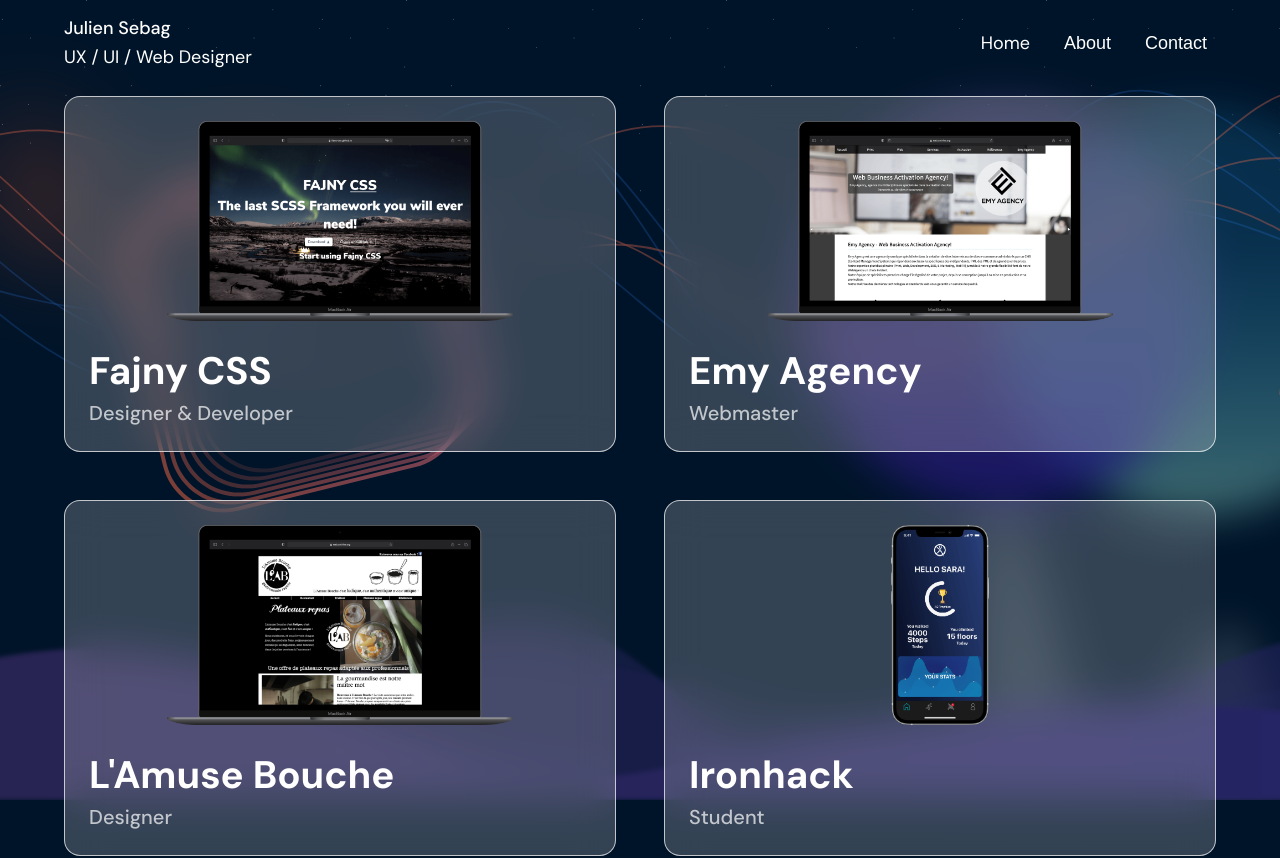
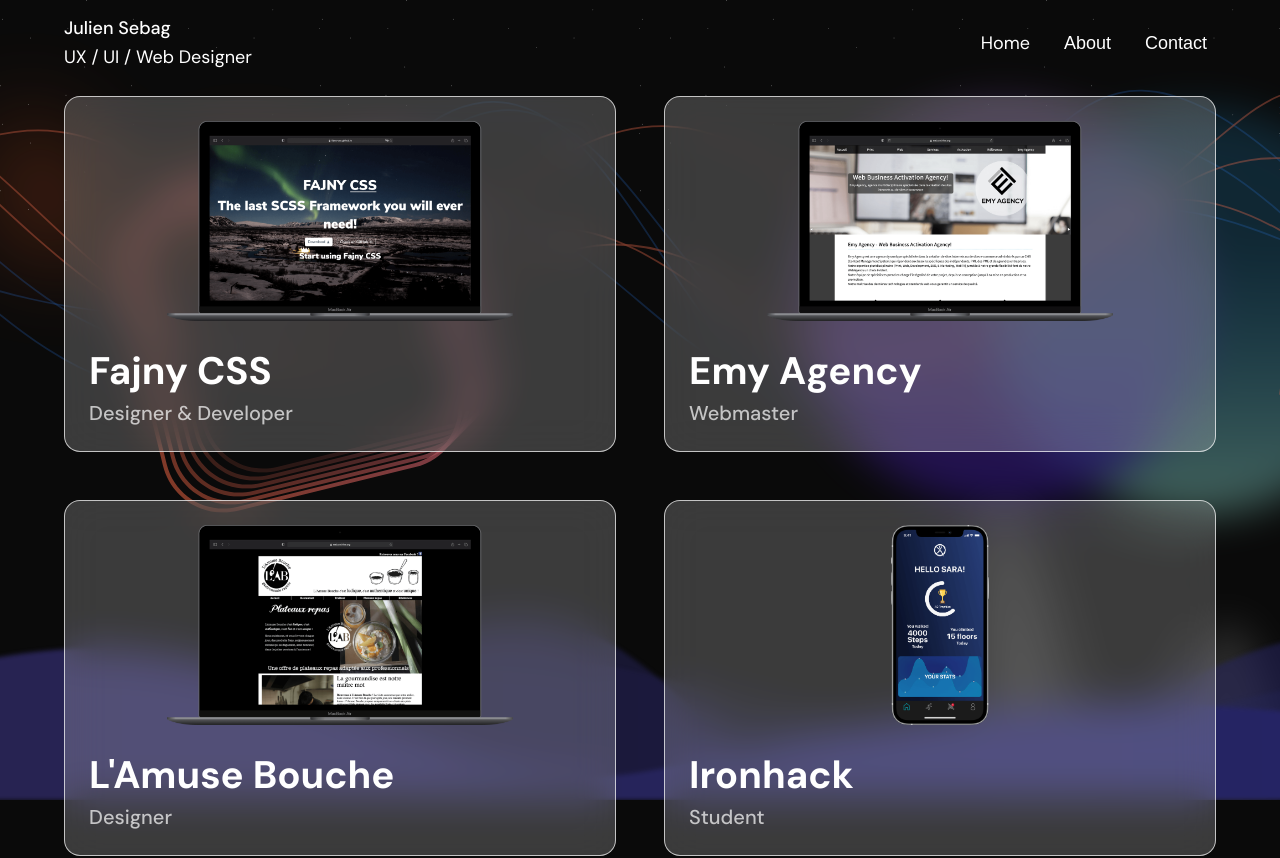
Before and after one commit to JulSeb42/portfolio-2021, a Next.js app: page / in a window 1280 px wide. Shown: the top 858 px of the page. Built offline with nearby package versions, Linux system fonts and the light colour scheme.

Commit message:
Added analytics

```diff
--- a/components/AppHead.js
+++ b/components/AppHead.js
@@ -23,6 +23,22 @@
 
     return (
         <Head>
+            <script
+                async
+                src="https://www.googletagmanager.com/gtag/js?id=UA-171443082-1"
+            />
+
+            <script
+                dangerouslySetInnerHTML={{
+                    __html: `
+                        window.dataLayer = window.dataLayer || [];
+                        function gtag(){dataLayer.push(arguments);}
+                        gtag('js', new Date());
+                        gtag('config', 'UA-171443082-1', { page_path: window.location.pathname });
+                    `,
+                }}
+            />
+
             <title>
                 {props.title} | {SiteData.Title}
             </title>
--- a/components/styles/Variables.js
+++ b/components/styles/Variables.js
@@ -1,6 +1,6 @@
 // Colors
 export const Colors = {
-    Background: "#001429",
+    Background: "#0A0A0A",
     Border: "#333",
     White: "#FFF",
     White70: "rgba(255, 255, 255, 0.7)",
@@ -8,7 +8,7 @@
     White5: "rgba(255, 255, 255, 0.05)",
     Black: "#0A0B08",
     DarkGray: "#333",
-    DarkBlue: "#002952",
+    DarkBlue: "#001429",
 }
 
 // Shadows
--- a/pages/_app.js
+++ b/pages/_app.js
@@ -1,3 +1,4 @@
+// Global CSS
 import "../styles/style.scss"
 
 function MyApp({ Component, pageProps }) {
```
